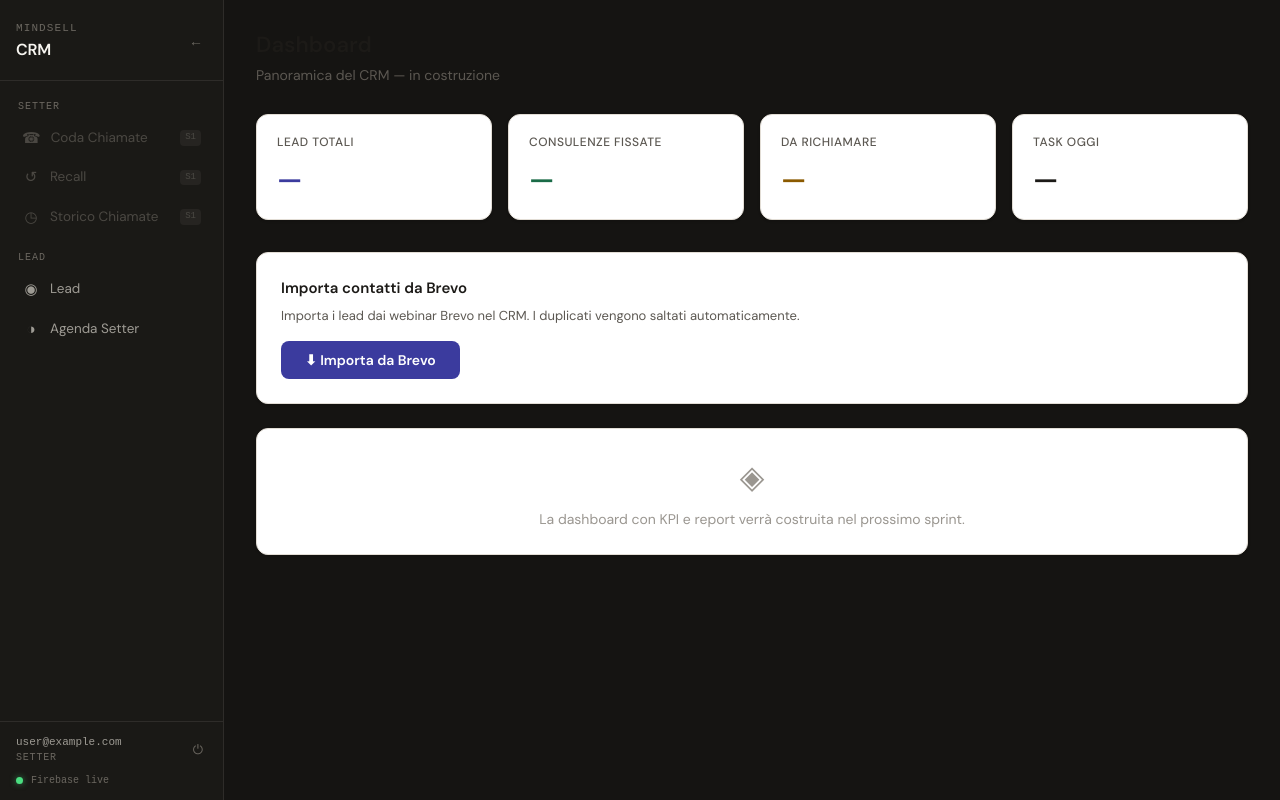
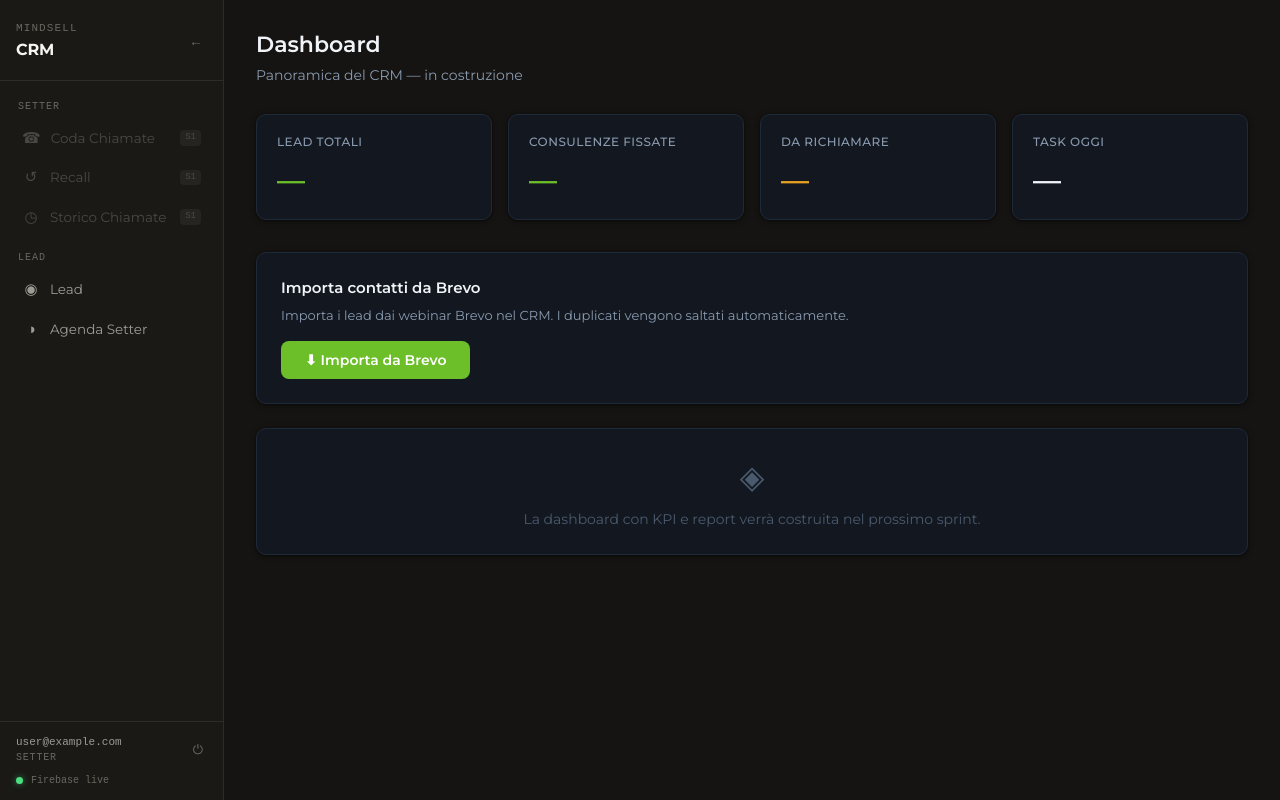
Before and after one commit to fiorenzaemanuela-source/mindsell-crm, a React (Vite) app: page / in a window 1280 px wide. Built offline with nearby package versions, Linux system fonts and the light colour scheme; no server answers; the database is empty; sample sign-in values are in the browser's storage.

Commit message:
Update index.css

```diff
--- a/src/index.css
+++ b/src/index.css
@@ -1,56 +1,78 @@
+@import url('https://fonts.googleapis.com/css2?family=Montserrat:wght@400;500;600;700;800&display=swap');
+
 *, *::before, *::after { box-sizing: border-box; margin: 0; padding: 0; }
 
 :root {
-  --font: 'DM Sans', sans-serif;
-  --mono: 'DM Mono', monospace;
+  --font: 'Montserrat', sans-serif;
+  --mono: 'Montserrat', sans-serif;
 
-  /* Background */
-  --bg:       #F2F0EB;
-  --surface:  #FFFFFF;
-  --surface2: #F8F6F2;
-  --border:   #E2DDD5;
-  --border2:  #CBC5BB;
+  /* ── Palette Mindsell ── */
+  --green:      #6DBF2A;
+  --green-dark: #4A8A1A;
+  --green-dim:  #1E3A08;
+  --green-glow: rgba(109,191,42,.18);
 
-  /* Testo */
-  --txt:      #1C1A17;
-  --txt2:     #5C5852;
-  --txt3:     #9A9690;
+  --blue:       #2B6CB8;
+  --blue-dark:  #1A4A8A;
+  --blue-dim:   #0A1E3A;
+  --blue-glow:  rgba(43,108,184,.18);
 
-  /* Accent — blu indaco più caldo */
-  --accent:   #3B3B9E;
-  --accent2:  #5252B8;
-  --accentbg: #EBEBF8;
-  --accentbg2:#D8D8F2;
+  /* ── Sfondi ── */
+  --bg:         #080A0D;
+  --surface:    #0F1218;
+  --surface2:   #151A22;
+  --card:       #131820;
+  --card2:      #1A2030;
 
-  /* Stato verde */
-  --green:    #1A6B47;
-  --greenbg:  #E4F3EC;
-  --greenbg2: #C8E8D6;
+  /* ── Bordi ── */
+  --border:     #1E2A38;
+  --border2:    #2A3A4E;
+  --border3:    #3A4E66;
 
-  /* Stato ambra */
-  --amber:    #8B5A00;
-  --amberbg:  #FEF3DC;
-  --amberbg2: #FCDFA0;
+  /* ── Testo ── */
+  --txt:        #F0F4F8;
+  --txt2:       #8A9BB0;
+  --txt3:       #4A5A6E;
 
-  /* Stato rosso */
-  --red:      #8B1A1A;
-  --redbg:    #FDEBEB;
-  --redbg2:   #F9CCCC;
+  /* ── Accent principale (verde logo) ── */
+  --accent:     #6DBF2A;
+  --accent2:    #5AA820;
+  --accentbg:   #1A3008;
+  --accentbg2:  #254510;
 
-  /* Stato grigio */
-  --gray:     #5A5754;
-  --graybg:   #EDEBE7;
-  --graybg2:  #D8D5D0;
+  /* ── Stato verde ── */
+  --greenbg:    #0D2206;
+  --greenbg2:   #1A3A0A;
 
-  /* Celle tabella */
-  --cell-bg:  #F5F3EF;
-  --cell-header: #ECEAE5;
+  /* ── Stato blu ── */
+  --bluebg:     #080F1E;
+  --bluebg2:    #0F1E38;
 
-  --radius:    8px;
-  --radius-lg: 12px;
-  --radius-xl: 16px;
-  --shadow:    0 1px 2px rgba(0,0,0,.05), 0 1px 4px rgba(0,0,0,.04);
-  --shadow-md: 0 4px 16px rgba(0,0,0,.08);
+  /* ── Stato ambra ── */
+  --amber:      #E8A020;
+  --amberbg:    #1E1408;
+  --amberbg2:   #2E2010;
+
+  /* ── Stato rosso ── */
+  --red:        #E05050;
+  --redbg:      #1E0808;
+  --redbg2:     #2E1010;
+
+  /* ── Stato grigio ── */
+  --gray:       #6A7A8A;
+  --graybg:     #0F1520;
+  --graybg2:    #182030;
+
+  /* ── Celle tabella ── */
+  --cell-bg:    #0F1520;
+  --cell-header:#0A1018;
+
+  --radius:    6px;
+  --radius-lg: 10px;
+  --radius-xl: 14px;
+  --shadow:    0 1px 3px rgba(0,0,0,.4), 0 1px 6px rgba(0,0,0,.3);
+  --shadow-md: 0 4px 20px rgba(0,0,0,.5);
+  --shadow-green: 0 0 0 1px rgba(109,191,42,.15), 0 4px 20px rgba(109,191,42,.08);
 }
 
 html, body, #root {
@@ -61,6 +83,7 @@ html, body, #root {
   font-size: 14px;
   line-height: 1.5;
   -webkit-font-smoothing: antialiased;
+  -moz-osx-font-smoothing: grayscale;
 }
 
 input, select, textarea, button {
@@ -70,134 +93,146 @@ input, select, textarea, button {
 
 input, select, textarea {
   width: 100%;
-  padding: 7px 11px;
-  border: 1px solid var(--border);
+  padding: 8px 12px;
+  border: 1px solid var(--border2);
   border-radius: var(--radius);
-  background: var(--cell-bg);
+  background: var(--surface2);
   color: var(--txt);
   outline: none;
-  transition: border-color .15s, box-shadow .15s;
+  transition: border-color .15s, box-shadow .15s, background .15s;
+  letter-spacing: .01em;
 }
 
 input:focus, select:focus, textarea:focus {
-  border-color: var(--accent2);
-  background: var(--surface);
-  box-shadow: 0 0 0 3px var(--accentbg);
+  border-color: var(--green);
+  background: var(--card2);
+  box-shadow: 0 0 0 3px var(--green-glow);
 }
 
 input:hover:not(:focus), select:hover:not(:focus), textarea:hover:not(:focus) {
-  border-color: var(--border2);
+  border-color: var(--border3);
+}
+
+input::placeholder, textarea::placeholder {
+  color: var(--txt3);
+  font-weight: 400;
+}
+
+select option {
+  background: var(--surface2);
+  color: var(--txt);
 }
 
 textarea { resize: vertical; min-height: 72px; }
 button { cursor: pointer; }
 
-/* Bottoni */
+/* ── Bottoni ── */
 .btn-primary {
   padding: 8px 18px;
-  background: var(--accent);
-  color: #fff;
+  background: var(--green);
+  color: #060A02;
   border: none;
   border-radius: var(--radius);
-  font-weight: 500;
-  font-size: 13px;
-  letter-spacing: .01em;
+  font-weight: 700;
+  font-size: 12px;
+  letter-spacing: .06em;
+  text-transform: uppercase;
   transition: background .15s, transform .1s, box-shadow .15s;
-  box-shadow: 0 1px 3px rgba(59,59,158,.25);
+  box-shadow: 0 1px 4px rgba(109,191,42,.3);
 }
 .btn-primary:hover {
   background: var(--accent2);
-  box-shadow: 0 2px 6px rgba(59,59,158,.3);
+  box-shadow: 0 2px 8px rgba(109,191,42,.4);
 }
-.btn-primary:active { transform: scale(.98); }
+.btn-primary:active { transform: scale(.97); }
 
 .btn-ghost {
   padding: 8px 18px;
-  background: var(--surface);
+  background: transparent;
   color: var(--txt2);
-  border: 1px solid var(--border);
+  border: 1px solid var(--border2);
   border-radius: var(--radius);
-  font-size: 13px;
-  transition: background .15s, border-color .15s;
+  font-size: 12px;
+  font-weight: 500;
+  letter-spacing: .02em;
+  transition: background .15s, border-color .15s, color .15s;
 }
 .btn-ghost:hover {
-  background: var(--cell-bg);
-  border-color: var(--border2);
+  background: var(--surface2);
+  border-color: var(--border3);
   color: var(--txt);
 }
 
 .btn-sm {
   padding: 4px 10px;
-  font-size: 12px;
-  border-radius: 6px;
-  border: 1px solid var(--border);
-  background: var(--surface);
+  font-size: 11px;
+  font-weight: 600;
+  letter-spacing: .03em;
+  border-radius: 5px;
+  border: 1px solid var(--border2);
+  background: var(--surface2);
   color: var(--txt2);
-  transition: background .15s, border-color .15s;
+  transition: background .15s, border-color .15s, color .15s;
 }
 .btn-sm:hover {
-  background: var(--cell-bg);
-  border-color: var(--border2);
+  background: var(--card2);
+  border-color: var(--border3);
   color: var(--txt);
 }
-.btn-sm.accent { color: var(--accent); border-color: var(--accentbg2); }
+.btn-sm.accent {
+  color: var(--green);
+  border-color: var(--accentbg2);
+  background: var(--accentbg);
+}
 
-/* Card */
+/* ── Card ── */
 .card {
-  background: var(--surface);
+  background: var(--card);
   border: 1px solid var(--border);
   border-radius: var(--radius-lg);
   box-shadow: var(--shadow);
 }
 
-/* Badge */
+/* ── Badge ── */
 .badge {
   display: inline-flex;
   align-items: center;
   gap: 4px;
-  padding: 2px 8px;
+  padding: 2px 9px;
   border-radius: 999px;
-  font-size: 11px;
-  font-weight: 600;
-  letter-spacing: .02em;
+  font-size: 10px;
+  font-weight: 700;
+  letter-spacing: .06em;
+  text-transform: uppercase;
 }
-.badge-green  { background: var(--greenbg);  color: var(--green); border: 1px solid var(--greenbg2); }
-.badge-amber  { background: var(--amberbg);  color: var(--amber); border: 1px solid var(--amberbg2); }
-.badge-red    { background: var(--redbg);    color: var(--red);   border: 1px solid var(--redbg2); }
-.badge-gray   { background: var(--graybg);   color: var(--gray);  border: 1px solid var(--graybg2); }
-.badge-accent { background: var(--accentbg); color: var(--accent); border: 1px solid var(--accentbg2); }
+.badge-green  { background: var(--greenbg);  color: var(--green);  border: 1px solid var(--greenbg2); }
+.badge-amber  { background: var(--amberbg);  color: var(--amber);  border: 1px solid var(--amberbg2); }
+.badge-red    { background: var(--redbg);    color: var(--red);    border: 1px solid var(--redbg2); }
+.badge-gray   { background: var(--graybg);   color: var(--gray);   border: 1px solid var(--graybg2); }
+.badge-accent { background: var(--accentbg); color: var(--green);  border: 1px solid var(--accentbg2); }
+.badge-blue   { background: var(--bluebg);   color: var(--blue);   border: 1px solid var(--bluebg2); }
 
-/* Form */
+/* ── Form ── */
 .form-group { margin-bottom: 12px; }
 .form-label {
   display: block;
-  font-size: 11px;
-  font-weight: 600;
+  font-size: 10px;
+  font-weight: 700;
   color: var(--txt3);
-  margin-bottom: 4px;
+  margin-bottom: 5px;
   text-transform: uppercase;
-  letter-spacing: .05em;
+  letter-spacing: .08em;
 }
 .form-row { display: grid; grid-template-columns: 1fr 1fr; gap: 10px; }
 
-/* Tabella */
-table thead tr {
-  background: var(--cell-header);
-}
-table thead th {
-  background: var(--cell-header);
-}
-table tbody tr {
-  background: var(--surface);
-}
-table tbody tr:nth-child(even) {
-  background: var(--cell-bg);
-}
-table tbody tr:hover {
-  background: var(--accentbg) !important;
-}
+/* ── Tabella ── */
+table thead tr { background: var(--cell-header); }
+table thead th { background: var(--cell-header); }
+table tbody tr { background: var(--card); }
+table tbody tr:nth-child(even) { background: var(--cell-bg); }
+table tbody tr:hover { background: var(--accentbg) !important; }
 
-/* Utilità */
+/* ── Utilità ── */
 .divider { height: 1px; background: var(--border); margin: 14px 0; }
 
 .live-dot {
@@ -205,22 +240,33 @@ table tbody tr:hover {
   width: 7px; height: 7px;
   border-radius: 50%;
   background: var(--green);
+  box-shadow: 0 0 6px rgba(109,191,42,.6);
   animation: pulse 2s ease-in-out infinite;
 }
 
+/* ── Animazioni ── */
 @keyframes pulse {
-  0%,100% { opacity: 1; }
-  50% { opacity: .4; }
+  0%,100% { opacity: 1; box-shadow: 0 0 6px rgba(109,191,42,.6); }
+  50%      { opacity: .5; box-shadow: 0 0 2px rgba(109,191,42,.2); }
 }
 
 @keyframes fadeIn {
-  from { opacity: 0; transform: translateY(4px); }
+  from { opacity: 0; transform: translateY(6px); }
   to   { opacity: 1; transform: translateY(0); }
 }
 .fade-in { animation: fadeIn .2s ease; }
 
-/* Scrollbar */
-::-webkit-scrollbar { width: 6px; height: 6px; }
+@keyframes slideIn {
+  from { opacity: 0; transform: scale(.98) translateY(8px); }
+  to   { opacity: 1; transform: scale(1) translateY(0); }
+}
+.slide-in { animation: slideIn .2s cubic-bezier(.2,.8,.3,1); }
+
+/* ── Scrollbar ── */
+::-webkit-scrollbar { width: 5px; height: 5px; }
 ::-webkit-scrollbar-track { background: transparent; }
 ::-webkit-scrollbar-thumb { background: var(--border2); border-radius: 3px; }
-::-webkit-scrollbar-thumb:hover { background: var(--txt3); }
+::-webkit-scrollbar-thumb:hover { background: var(--border3); }
+
+/* ── Selezione testo ── */
+::selection { background: var(--green-glow); color: var(--txt); }
```
